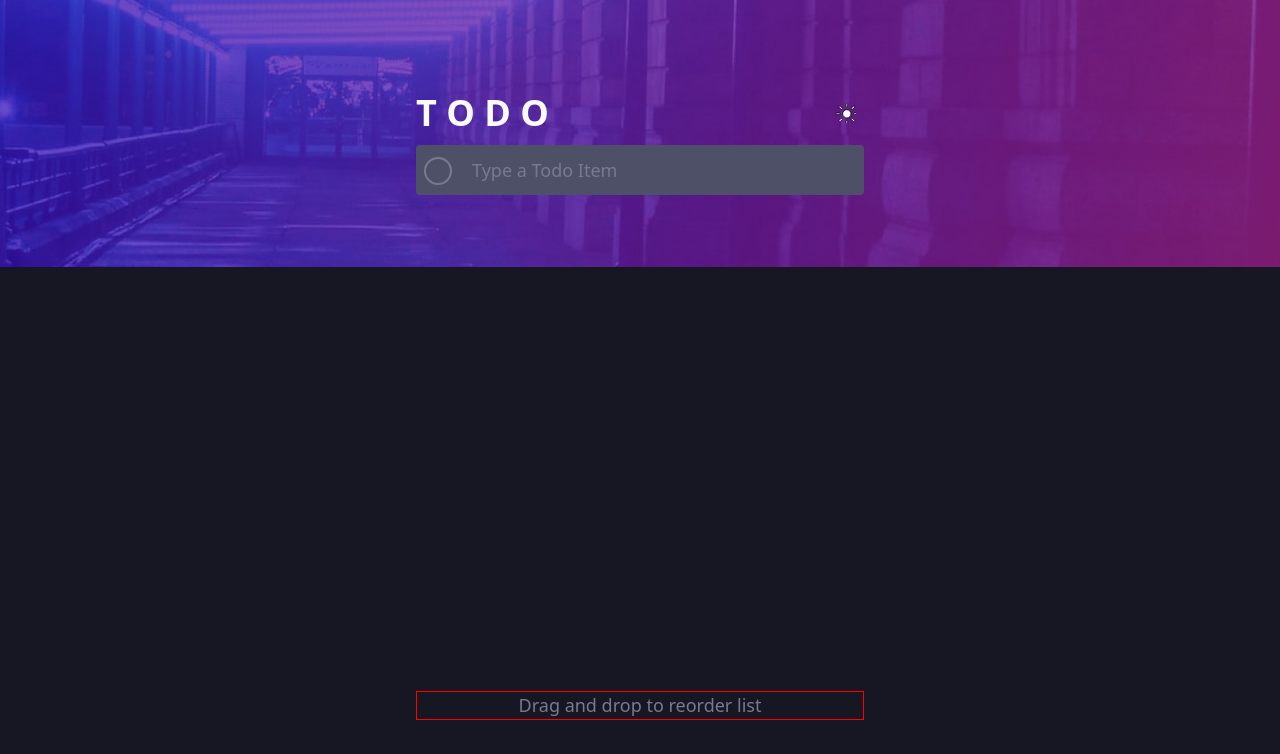
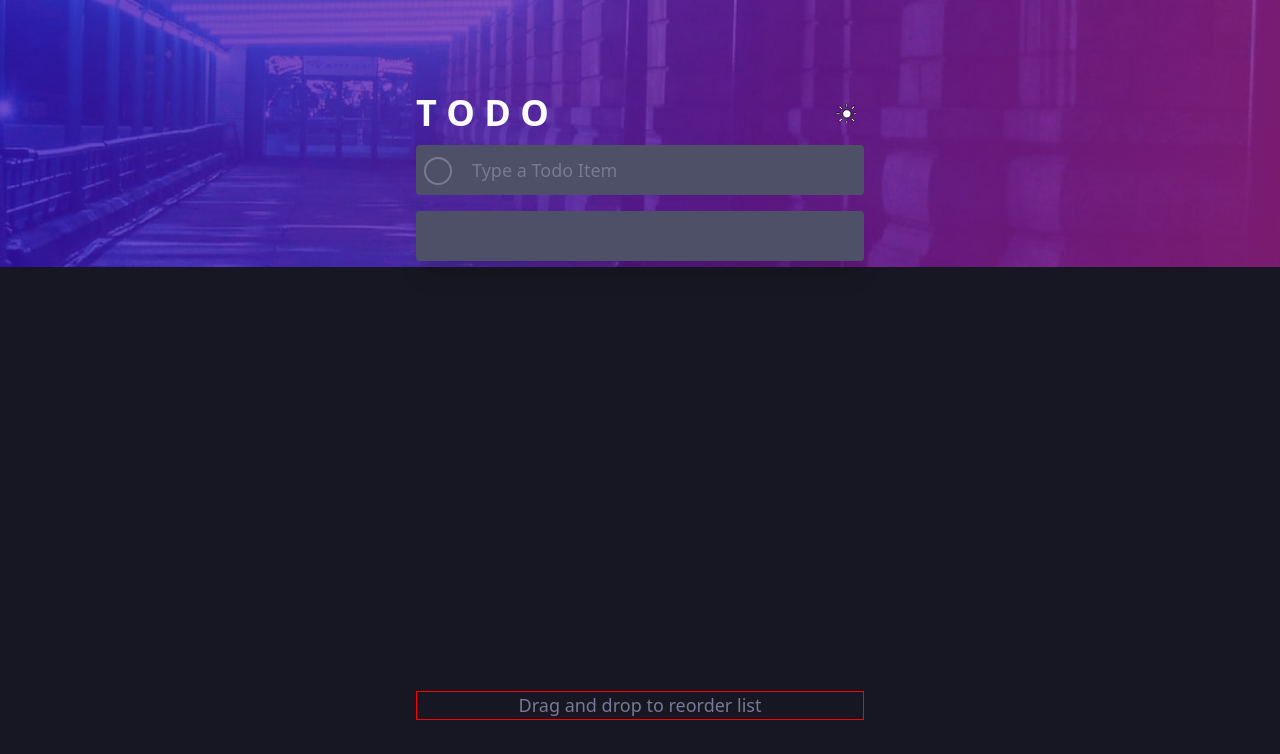
Before and after one commit to mortimerz/todo-app, a Next.js app: page / in a window 1280 px wide. Shown: the top 754 px of the page. Built offline with nearby package versions, Linux system fonts and the light colour scheme.

Commit message:
Added styling for TodoItemsContainer
* todo options component will be added in next commits

```diff
--- a/components/todo/items/TodoItemsContainer.tsx
+++ b/components/todo/items/TodoItemsContainer.tsx
@@ -6,10 +6,29 @@ interface ITodoItemsContainer {
 }
 const TodoItemsContainer: React.FC<ITodoItemsContainer> = ({ todoItems }) => {
   return (
-    <div>
+    <div className="
+    overflow-y-auto
+    items-center
+    flex
+    flex-col
+    rounded
+    max-h-[80%]
+    divide-y-[1px]
+    shadow-xl
+    dark:divide-dark-light-grayish-blue/[.20]
+    divide-light-light-grayish-blue
+    ">
       {todoItems.map((todo: ITodoItem, index) => (
         <TodoItem key={index} {...todo}></TodoItem>
       ))}
+     <div className="todo-options sticky top-[100vh]">
+      {
+        !!todoItems.length ?
+        <div>
+          TOdo option
+        </div> : ''
+      }
+      </div>
     </div>
   )
 };
```
